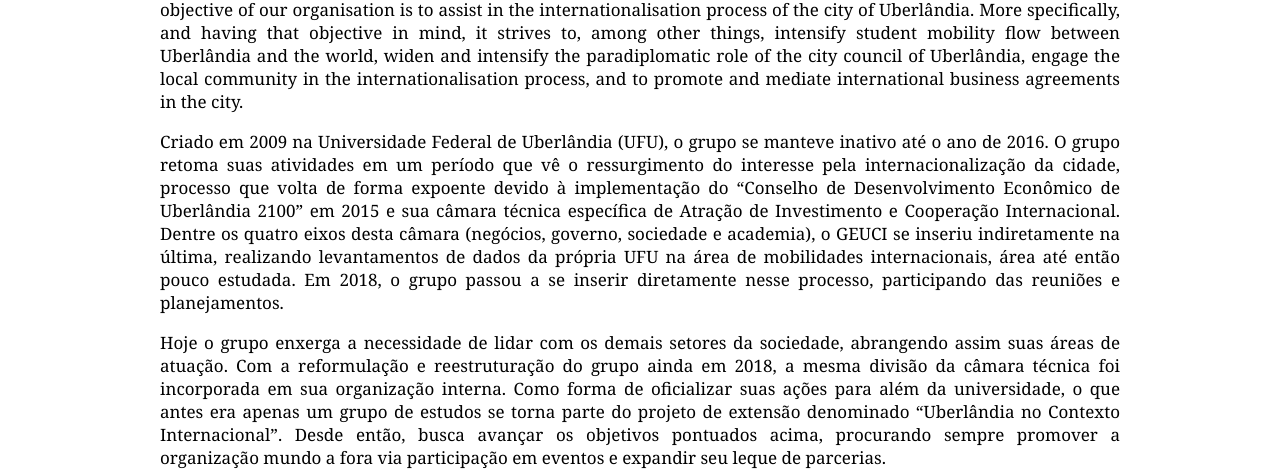
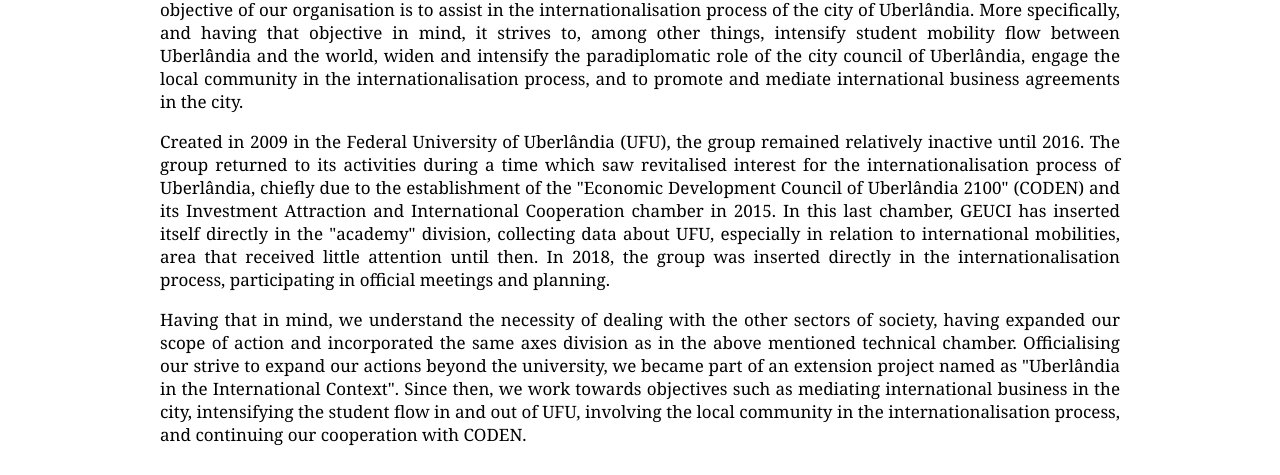
Before and after one commit to ShadowOfDeath9001/geuci, a plain HTML site: page en/index.html in a window 1280 px wide. Shown: the part 802-1277 px from the top of the page. Drawn offline with Linux system fonts and the light colour scheme; a web font is replaced by a local one.

Commit message:
GEUCI 2.0 - revision

```diff
--- a/en/index.html
+++ b/en/index.html
@@ -96,12 +96,8 @@
 
 			<p style="text-align:justify;"> The Extension Group "Uberlândia in the International Context" (GEUCI) is a nonprofit organisation, being under the supervision of the Department for Extension and Culture of the Federal University of Uberlândia. The ultimate objective of our organisation is to assist in the internationalisation process of the city of Uberlândia. More specifically, and having that objective in mind, it strives to, among other things, intensify student mobility flow between Uberlândia and the world, widen and intensify the paradiplomatic role of the city council of Uberlândia, engage the local community in the internationalisation process, and to promote and mediate international business agreements in the city.</p>
 
-			<p style="text-align:justify;">Criado em 2009 na Universidade Federal de Uberlândia (UFU), o grupo se manteve inativo até o ano de 2016. O grupo retoma suas atividades em um período que vê o ressurgimento do interesse pela internacionalização da cidade, processo que volta de forma expoente devido à implementação do “Conselho de Desenvolvimento Econômico de Uberlândia 2100” em 2015 e sua câmara técnica específica de Atração de Investimento e Cooperação Internacional. Dentre os quatro eixos desta câmara (negócios, governo, sociedade e academia), o GEUCI se inseriu indiretamente na última, realizando levantamentos de dados da própria UFU na área de mobilidades internacionais, área até então pouco estudada. Em 2018, o grupo passou a se inserir diretamente nesse processo, participando das reuniões e planejamentos.</p>
-			<p style="text-align:justify;">Hoje o grupo enxerga a necessidade de lidar com os demais setores da sociedade, abrangendo assim suas áreas de atuação. Com a reformulação e reestruturação do grupo ainda em 2018, a mesma divisão da câmara técnica foi incorporada em sua organização interna. Como forma de oficializar suas ações para além da universidade, o que antes era apenas um grupo de estudos se torna parte do projeto de extensão denominado “Uberlândia no Contexto Internacional”. Desde então, busca avançar os objetivos pontuados acima, procurando sempre promover a organização mundo a fora via participação em eventos e expandir seu leque de parcerias.</p>
-
-
-			<p style="text-align:justify;"> Created in 2009 in the Federal University of Uberlândia (UFU), the group remained relatively inactive until 2016. The group returned to its activities during a time which saw revitalised interest for the internationalisation process of Uberlândia, chiefly due to the establishment of the "Economic Development Council of Uberlândia 2100" (CODEN) and its Investment Attraction and International Cooperation chamber in 2015. Within that last chamber, GEUCI has inserted itself directly in the ""
-			With that specific chamber being divided in 4 axes (business, government, society and academy), GEUCI has inserted itself directly in the of those axes, participating in its meetings and planning process.</p>
+			<p style="text-align:justify;"> Created in 2009 in the Federal University of Uberlândia (UFU), the group remained relatively inactive until 2016. The group returned to its activities during a time which saw revitalised interest for the internationalisation process of Uberlândia, chiefly due to the establishment of the "Economic Development Council of Uberlândia 2100" (CODEN) and its Investment Attraction and International Cooperation chamber in 2015. In this last chamber, GEUCI has inserted itself directly in the "academy" division, collecting data about UFU, especially in relation to international mobilities, area that received little attention until then. In 2018, the group was inserted directly in the internationalisation process, participating in official meetings and planning.
+			</p>
 
 			<p style="text-align:justify;"> Having that in mind, we understand the necessity of dealing with the other sectors of society, having expanded our scope of action and incorporated the same axes division as in the above mentioned technical chamber. Officialising our strive to expand our actions beyond the university, we became part of an extension project named as "Uberlândia in the International Context". Since then, we work towards objectives such as mediating international business in the city, intensifying the student flow in and out of UFU, involving the local community in the internationalisation process, and continuing our cooperation with CODEN.</p>
 
```
